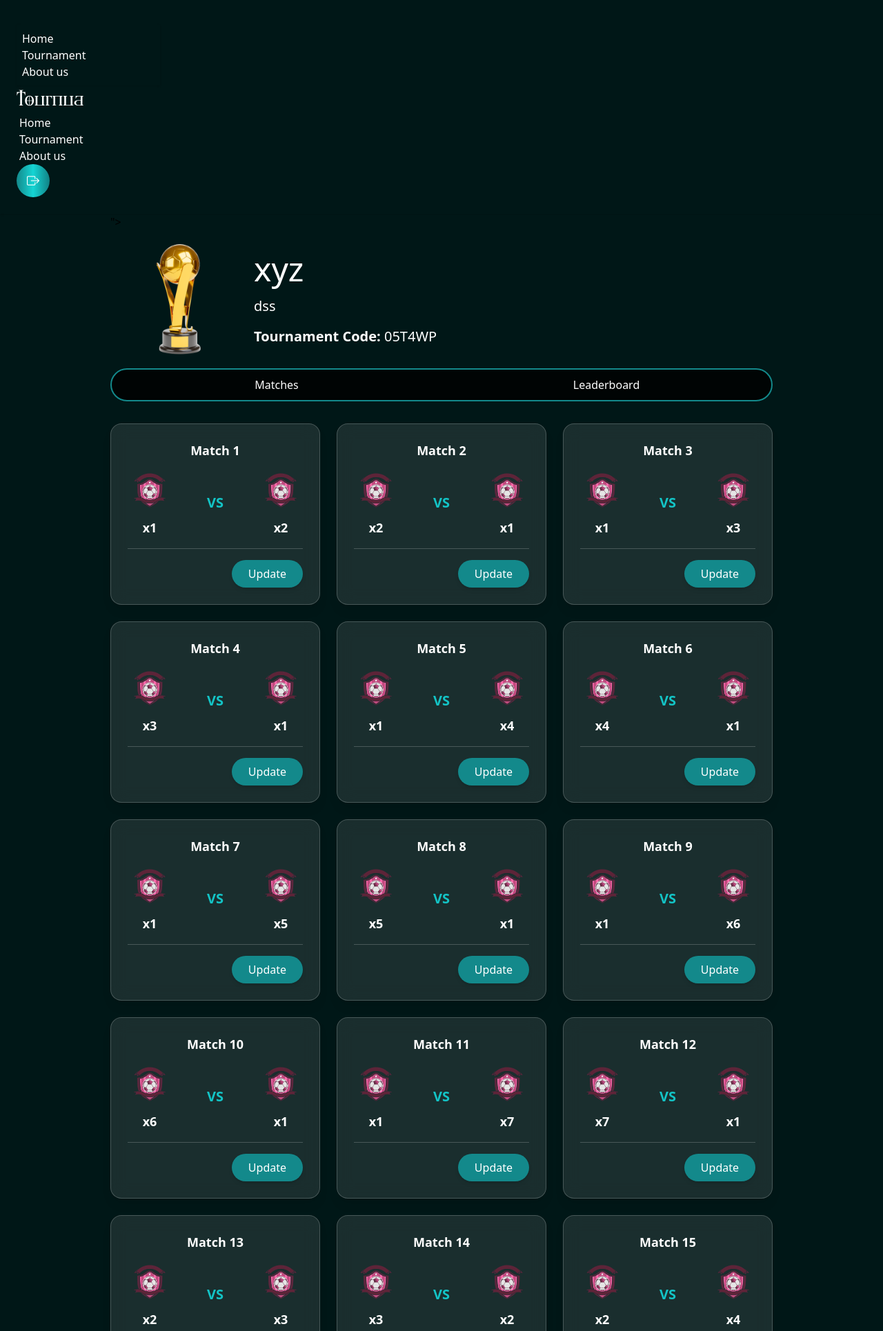
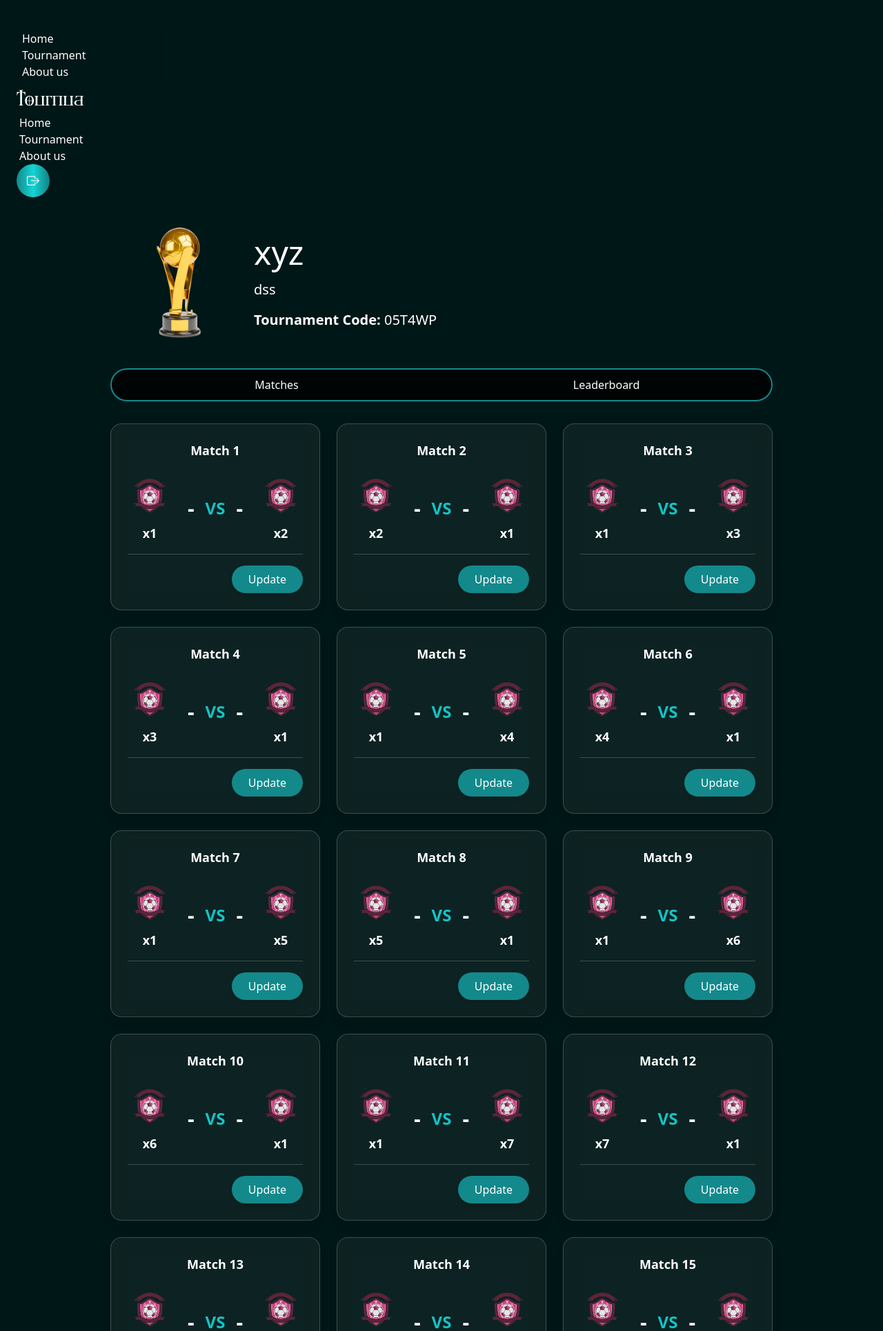
Before and after one commit to sukanta022/Tournua, a Django app: page /Tournua/tournament/8 in a window 1280 px wide. Shown: the top 1930 px of the page at 69% size. Run offline with Django 5.2, Linux system fonts and the light colour scheme; data comes from the database, SQL or seed files in the repository; both versions use the stored data as it was after the commit; some libraries are stand-ins or nearby versions.

Commit message:
update match result

```diff
--- a/mysite/template/view.html
+++ b/mysite/template/view.html
@@ -4,13 +4,21 @@
 <head>
     <meta charset="UTF-8">
     <meta name="viewport" content="width=device-width, initial-scale=1.0">
-    <title>Document</title>
+    <title>{{ tournament.name }} | Matches</title>
+
+    <!-- Tailwind + DaisyUI -->
     <link href="https://cdn.jsdelivr.net/npm/daisyui@5" rel="stylesheet" type="text/css" />
     <script src="https://cdn.jsdelivr.net/npm/@tailwindcss/browser@4"></script>
+
+    <!-- Bootstrap Icons -->
     <link rel="stylesheet" href="https://cdn.jsdelivr.net/npm/bootstrap-icons@1.13.1/font/bootstrap-icons.min.css">
+
+    <!-- Custom CSS -->
     <link rel="stylesheet" href="{% static 'css/style.css' %}">
 </head>
 <body class="bg-[#001717]">
+
+<!-- Navbar -->
 <header>
     <div class="navbar shadow-sm px-2 py-6 lg:p-6">
         <div class="navbar-start">
@@ -19,7 +27,7 @@
                     <svg xmlns="http://www.w3.org/2000/svg" class="h-5 w-5" fill="none"
                          viewBox="0 0 24 24" stroke="currentColor">
                         <path stroke-linecap="round" stroke-linejoin="round"
-                            stroke-width="2" d="M4 6h16M4 12h8m-8 6h16" />
+                              stroke-width="2" d="M4 6h16M4 12h8m-8 6h16"/>
                     </svg>
                 </div>
                 <ul tabindex="0"
@@ -41,62 +49,61 @@
         </div>
 
         <div class="navbar-end flex gap-4">
-
             <a href="{% url 'logout' %}" class="btn relative inline-flex items-center justify-center w-12 h-12 text-white bg-black rounded-full">
                 <span class="absolute inset-0 rounded-full p-[2px] bg-gradient-to-r from-[#13898B] via-[#14D5D4] via-[#0C6083] to-[#118285]"></span>
                 <span class="relative z-10 flex items-center justify-center w-full h-full rounded-full"><i class="bi bi-box-arrow-right text-lg"></i></span>
             </a>
-
-
         </div>
     </div>
-
 </header>
 
-    <main class="">
-
-        <section class="flex items-center justify-center gap-4 ">
-
-
-            <div class="mx-auto h-auto w-9/12  bg-cover bg-center ">
-         ">
+<!-- Tournament Info -->
+<main>
+<section class="flex items-center justify-center gap-4">
+    <div class="mx-auto h-auto w-9/12 bg-cover bg-center">
 
         <div class="flex gap-2 justify-start items-center">
             <img src="{% static 'trophies/Trophy1.png' %}" alt="" class="w-50 h-50">
             <div class="text-white space-y-4">
-                        <p class="text-5xl">{{tournament.name}}</p>
-                        <p class="text-xl">{{tournament.description}}</p>
-                        <p class="text-xl"><b>Tournament Code:</b> {{tournament.code}}</p>
+                <p class="text-5xl">{{ tournament.name }}</p>
+                <p class="text-xl">{{ tournament.description }}</p>
+                <p class="text-xl"><b>Tournament Code:</b> {{ tournament.code }}</p>
             </div>
         </div>
 
-                <div class="w-full  flex rounded-3xl border-2 border-[#13898B] overflow-hidden text-white bg-[#000000]/80 backdrop-blur-md">
+        <!-- Toggle Buttons -->
+        <div class="w-full flex rounded-3xl border-2 border-[#13898B] overflow-hidden text-white bg-[#000000]/80 backdrop-blur-md mt-6">
             <button class="w-1/2 py-2.5 font-medium transition-all duration-200 hover:bg-[#13898B]/30 focus:bg-[#13898B] focus:text-white">
-                    Matches</button>
+                Matches
+            </button>
             <button class="w-1/2 py-2.5 font-medium transition-all duration-200 hover:bg-[#13898B]/30 focus:bg-[#13898B] focus:text-white">
-                    Leaderboard </button>
+                Leaderboard
+            </button>
         </div>
+
+        <!-- Match Cards -->
         <div class="grid grid-cols-1 sm:grid-cols-2 lg:grid-cols-3 xl:grid-cols-3 gap-6 mt-8 mb-8">
             {% for match in matches %}
-  <div class="bg-white/10 backdrop-blur-md rounded-2xl border border-white/20 p-6 hover:scale-[1.02] hover:bg-white/20 transition duration-300 shadow-lg hover:border-[#13898B]">
+            <div class="bg-white/5 backdrop-blur-md rounded-2xl border border-white/20 p-6 hover:scale-[1.02] hover:bg-white/20 transition duration-300 shadow-lg hover:border-[#13898B]">
 
-    <!-- 🏏 Match Number -->
-    <p class="text-white text-center text-lg font-semibold mb-3">
+                <p class="text-white text-center text-lg font-semibold mb-5">
                     Match {{ forloop.counter }}
                 </p>
 
-    <!-- Teams Section -->
-    <div class="flex items-center justify-between gap-4">
-
+                <div class="flex items-center justify-between w-full">
                     <!-- Team 1 -->
                     <div class="flex flex-col items-center space-y-2">
                         <img src="{% static 'trophies/Logo1.png' %}" alt="Team 1 Logo" class="w-16 h-16">
                         <p class="text-lg text-white font-semibold text-center">{{ match.team1.name }}</p>
                     </div>
 
-      <!-- VS Divider -->
-      <div class="flex flex-col items-center justify-center">
-        <span class="text-xl font-bold text-[#13C4C6]">VS</span>
+                    <!-- Scores + VS -->
+                    <div class="flex flex-col items-center space-y-2">
+                        <div class="flex items-center gap-4 text-white text-3xl font-bold">
+                            <span>{{ match.team1_score|default:"-" }}</span>
+                            <span class="text-[#13C4C6] text-2xl">VS</span>
+                            <span>{{ match.team2_score|default:"-" }}</span>
+                        </div>
                     </div>
 
                     <!-- Team 2 -->
@@ -106,15 +113,14 @@
                     </div>
                 </div>
 
-
-    <!-- Divider -->
                 <hr class="my-4 border-white/20">
 
-    <!-- Action Button -->
+                <!-- Update Button -->
                 <div class="flex justify-end">
                     <label
                         for="verify_modal"
-        class="btn bg-[#13898B] hover:bg-[#0f6c6d] text-white rounded-3xl px-6 py-2 border-none shadow-md transition duration-200">
+                        class="btn bg-[#13898B] hover:bg-[#0f6c6d] text-white rounded-3xl px-6 py-2 border-none shadow-md transition duration-200"
+                        onclick="openModal('{{ match.id }}', '{{ match.team1.name }}', '{{ match.team2.name }}', '{{ match.team1_score }}', '{{ match.team2_score }}')">
                         Update
                     </label>
                 </div>
@@ -123,135 +129,63 @@
             {% endfor %}
         </div>
 
+    </div>
+</section>
+</main>
 
+<!-- Modal -->
+<input type="checkbox" id="verify_modal" class="modal-toggle" />
+<div class="modal backdrop-blur-sm" role="dialog">
+    <div class="modal-box max-w-2xl w-11/12 bg-white/10 text-white rounded-2xl border border-white/20 shadow-2xl relative p-8">
+        <label for="verify_modal" class="absolute top-4 right-4 text-gray-300 hover:text-white cursor-pointer text-2xl">✕</label>
 
+        <h2 class="text-2xl font-semibold mb-6 text-center tracking-wide">Enter Match Scores</h2>
 
+        <form action="{% url 'update_match_score' %}" method="post" class="space-y-5">
+            {% csrf_token %}
+            <input type="hidden" id="modal_match_id" name="match_id">
 
+            <div class="grid grid-cols-1 sm:grid-cols-2 gap-6">
+                <div>
+                    <label id="team1_label" for="team1_score" class="block mb-2 text-sm font-medium">Team 1 Score</label>
+                    <input type="text" id="team1_score" name="team1_score"
+                           class="input input-bordered w-full bg-white/20 text-white placeholder-gray-300 focus:outline-none focus:border-[#13898B] border-white/30 rounded-lg">
                 </div>
 
-
-            </div>
-
-
-
-        </section>
-
-
-
-
-
-    </main>
-
-    <footer class="w-full h-auto lg:h-90 overflow-hidden bg-white/6 backdrop-blur-md rounded-t-3xl lg:px-20 lg:pt-10 ">
-
-        <div class="flex flex-col lg:flex-row justify-start lg:justify-between lg:items-center p-6 font-poppins">
-
-            <div class="text-white flex flex-col items-start lg:justify-center lg:items-center gap-4 mb-8 lg:mb-0  lg:hidden">
-                <h1 class="text-2xl lg:text-3xl font-bold">Got a Tournament? Want to collaborate? </h1>
-                <button class="bg-gradient-to-r from-[#14D5D4] to-[#0C6083] text-white text-xl rounded-xl py-1 px-4">Subscribe  <i class="bi bi-play-fill"></i></button>
-            </div>
-
-            <div class="text-white mb-8 lg:mb-0">
-                <p class="text-[18px] mb-4">Contact</p>
-                <p class="text-xl font-semibold mb-2">tournua@gmail.com</p>
-                <p class="text-xl font-semibold">+880 1976 295575</p>
-            </div>
-
-            <div class="text-white hidden lg:flex lg:flex-col lg:justify-between lg:items-center gap-4">
-                <h1 class="text-2xl lg:text-3xl font-bold">Got a Tournament? Want to collaborate? </h1>
-                <button class="bg-gradient-to-r from-[#14D5D4] to-[#0C6083] text-white text-xl rounded-xl py-1 px-4">Subscribe  <i class="bi bi-play-fill"></i></button>
-            </div>
-
-            <div class="text-white">
-                <p class="text-[18px] mb-4">Bangladesh</p>
-                <p class="text-xl font-semibold mb-1">74/A, Green Road,</p>
-                <p class="text-xl font-semibold">Dhaka-1205, Bangladesh</p>
+                <div>
+                    <label id="team2_label" for="team2_score" class="block mb-2 text-sm font-medium">Team 2 Score</label>
+                    <input type="text" id="team2_score" name="team2_score"
+                           class="input input-bordered w-full bg-white/20 text-white placeholder-gray-300 focus:outline-none focus:border-[#13898B] border-white/30 rounded-lg">
                 </div>
             </div>
 
-        <div class="flex flex-col lg:flex-row gap-2 lg:gap-0 justify-between items-center pt-4 text-white">
-            <p>© Copyright 2025. Team Tournuá. All rights reserved.</p>
-            <a href="" class="lg:mr-80">Terms & Conditions</a>
-
-            <div class="flex gap-4">
-                <a href="#"><i class="bi bi-facebook"></i></a>
-                <a href="#"><i class="bi bi-instagram"></i></a>
-                <a href="#"><i class="bi bi-linkedin"></i></a>
-            </div>
-        </div>
-
-        <div class="text-center mt-9 hidden lg:block">
-            <p class="font-cs-gelios text-9xl text-[#FFFFFF]/20">Lets Manage Tournament</p>
-        </div>
-
-    </footer>
-
-
-
-
-<input type="checkbox" id="verify_modal" class="modal-toggle" />
-<div class="modal backdrop-blur-sm" role="dialog">
-  <div class="modal-box max-w-2xl w-11/12 bg-white/10 text-white rounded-2xl border border-white/20 shadow-2xl relative p-8">
-
-    <!-- ✕ Close Button -->
-    <label for="verify_modal" class="absolute top-4 right-4 text-gray-300 hover:text-white cursor-pointer text-2xl">✕</label>
-
-    <!-- 🏏 Modal Header -->
-    <h2 class="text-2xl font-semibold mb-6 text-center tracking-wide">Enter Match Scores</h2>
-
-    <!-- 📝 Form Section -->
-    <form action="" method="post" class="space-y-5">
-      {% csrf_token %}
-
-      <div class="grid grid-cols-1 sm:grid-cols-2 gap-6">
-        <div>
-          <label for="team1_score" class="block mb-2 text-sm font-medium">Team 1 Score</label>
-          <input
-            type="text"
-            id="team1_score"
-            name="team1_score"
-            placeholder="Enter Team 1 Score"
-            class="input input-bordered w-full bg-white/20 text-white placeholder-gray-300 focus:outline-none focus:border-[#13898B] border-white/30 rounded-lg"
-          />
-        </div>
-
-        <div>
-          <label for="team2_score" class="block mb-2 text-sm font-medium">Team 2 Score</label>
-          <input
-            type="text"
-            id="team2_score"
-            name="team2_score"
-            placeholder="Enter Team 2 Score"
-            class="input input-bordered w-full bg-white/20 text-white placeholder-gray-300 focus:outline-none focus:border-[#13898B] border-white/30 rounded-lg"
-          />
-        </div>
-      </div>
-
-      <!-- Divider -->
             <hr class="my-4 border-white/20">
 
-      <!-- Buttons -->
             <div class="flex justify-end gap-3 mt-6">
-        <label
-          for="verify_modal"
-          class="btn bg-gray-600/40 hover:bg-gray-500 text-white rounded-3xl px-6 border-none transition">
+                <label for="verify_modal" class="btn bg-gray-600/40 hover:bg-gray-500 text-white rounded-3xl px-6 border-none transition">
                     Cancel
                 </label>
-        <button
-          type="submit"
-          class="btn bg-[#13898B] hover:bg-[#0f6c6d] text-white rounded-3xl px-8 border-none transition">
+                <button type="submit" class="btn bg-[#13898B] hover:bg-[#0f6c6d] text-white rounded-3xl px-8 border-none transition">
                     Submit
                 </button>
             </div>
         </form>
     </div>
-
-  <!-- 🪟 Background Overlay -->
     <label class="modal-backdrop" for="verify_modal">Close</label>
 </div>
 
+<!-- JS -->
+<script>
+function openModal(matchId, team1, team2, team1Score, team2Score) {
+    document.getElementById("modal_match_id").value = matchId;
+    document.getElementById("team1_label").innerText = `${team1} Score`;
+    document.getElementById("team2_label").innerText = `${team2} Score`;
+    document.getElementById("team1_score").placeholder = `Enter ${team1} Score`;
+    document.getElementById("team2_score").placeholder = `Enter ${team2} Score`;
+    document.getElementById("team1_score").value = team1Score || "";
+    document.getElementById("team2_score").value = team2Score || "";
+}
+</script>
 
 </body>
-
-
 </html>
--- a/mysite/tournua/urls.py
+++ b/mysite/tournua/urls.py
@@ -26,4 +26,5 @@ path("dashboard/", views.dashboard, name="dashboard"),
 path('logout/', views.logout_view, name='logout'),
 path("create-tournament/", views.create_tournament, name="create_tournament"),
 path("tournament/<int:tournament_id>", views.tournament_view, name="viewTournament"),
+path('update-match-score/', views.update_match_score, name='update_match_score'),
 ]
--- a/mysite/tournua/views.py
+++ b/mysite/tournua/views.py
@@ -138,3 +138,39 @@ def tournament_view(request, tournament_id):
         'matches': matches
     }
     return render(request, 'view.html', context)
+
+
+
+# views.py
+from django.shortcuts import render, redirect, get_object_or_404
+from django.contrib import messages
+from .models import Match
+
+def update_match_score(request):
+    if request.method == "POST":
+        match_id = request.POST.get("match_id")
+        team1_score = request.POST.get("team1_score")
+        team2_score = request.POST.get("team2_score")
+
+        # Validate input
+        try:
+            team1_score = int(team1_score)
+            team2_score = int(team2_score)
+        except (ValueError, TypeError):
+            messages.error(request, "Please enter valid integer scores.")
+            return redirect(request.META.get('HTTP_REFERER', '/'))
+
+        # Get the match
+        match = get_object_or_404(Match, id=match_id)
+
+        # Update scores and mark as played
+        match.team1_score = team1_score
+        match.team2_score = team2_score
+        match.played = True
+        match.save()
+
+        messages.success(request, f"Scores updated for {match.team1.name} vs {match.team2.name}")
+        return redirect(request.META.get('HTTP_REFERER', '/'))
+
+    # If someone tries GET request
+    return redirect('/')
```
Also changed, not shown: mysite/db.sqlite3, mysite/static/images/Vector.png (added). Lines whose indentation alone changed are shown as unchanged.
